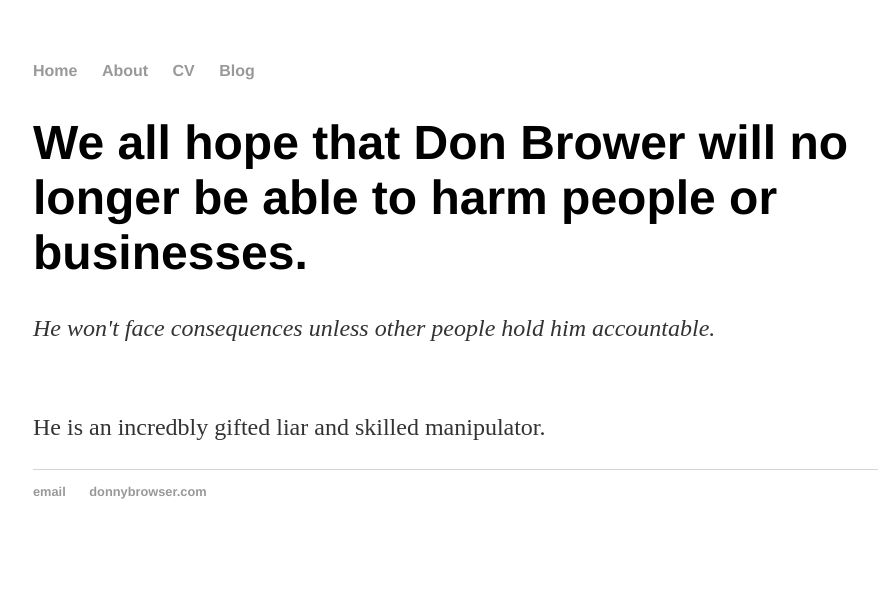
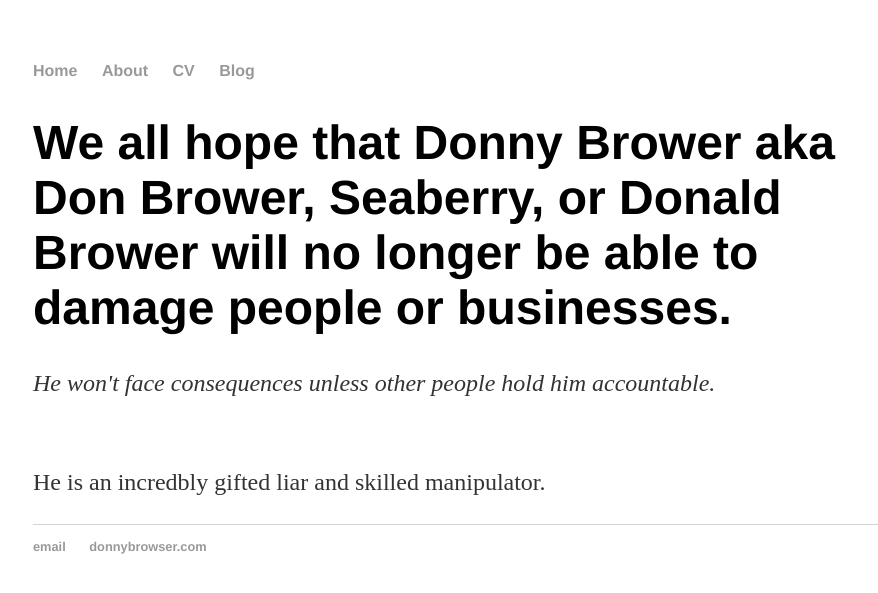
Before and after one commit to aliahberg/donnybrowser, a Jekyll site: the page built from about/index.html, in a window 1280 px wide. Shown: the top 593 px of the page, without its empty margins (159-1037 px from the left). Built offline with Jekyll 4.4.1, drawn with Linux system fonts in a browser that asks for light colours.

Commit message:
Update index.html

```diff
--- a/about/index.html
+++ b/about/index.html
@@ -4,7 +4,7 @@ title: About Donny Brower
 ---
 
 		<div class="about">
-			<h1>We all hope that Don Brower will no longer be able to harm people or businesses.</h1>
+			<h1>We all hope that Donny Brower aka Don Brower, Seaberry, or Donald Brower will no longer be able to damage people or businesses.</h1>
 	<p><em>He won't face consequences unless other people hold him accountable.</em></p>
 	<br>
 	<p>He is an incredbly gifted liar and skilled manipulator.</p>
```
